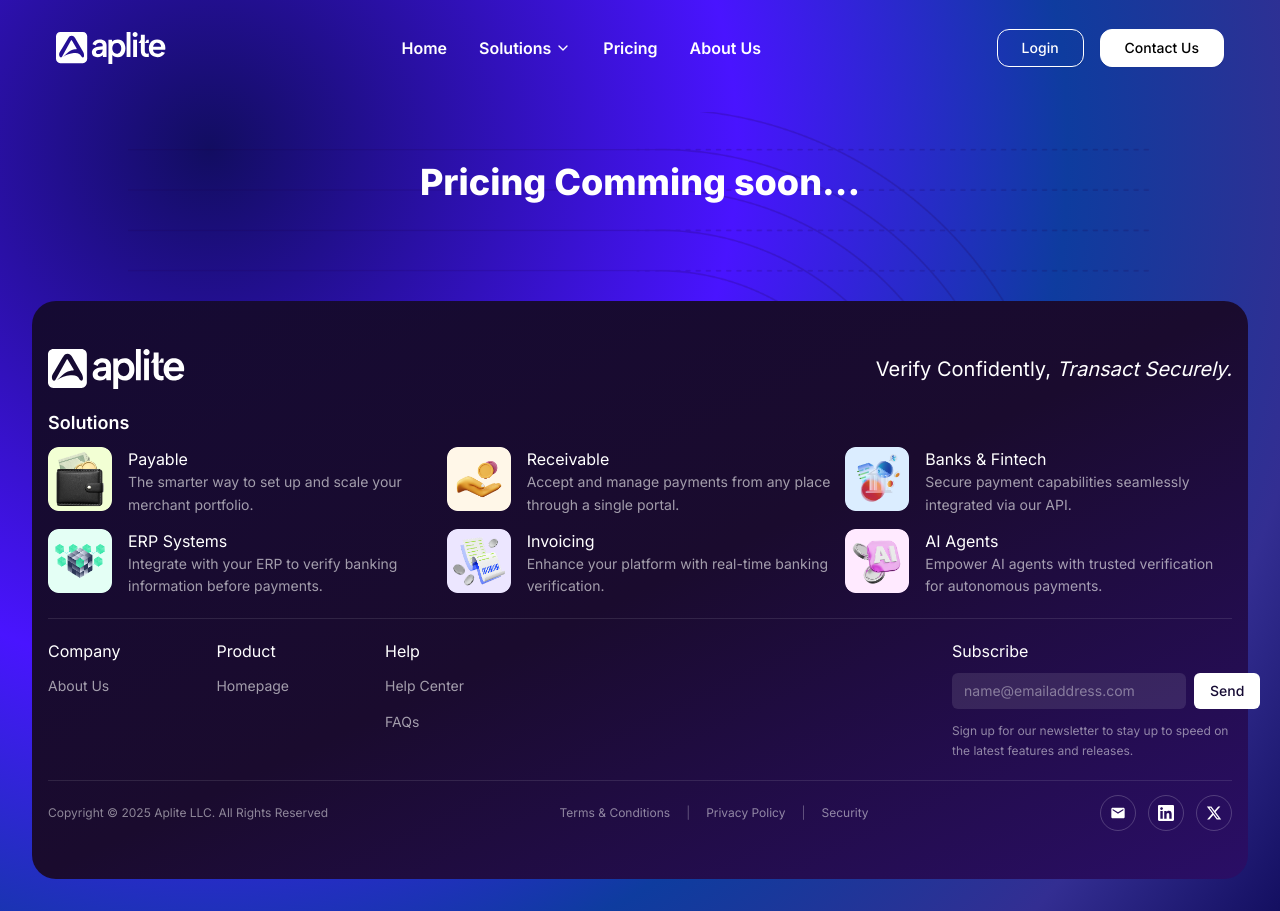
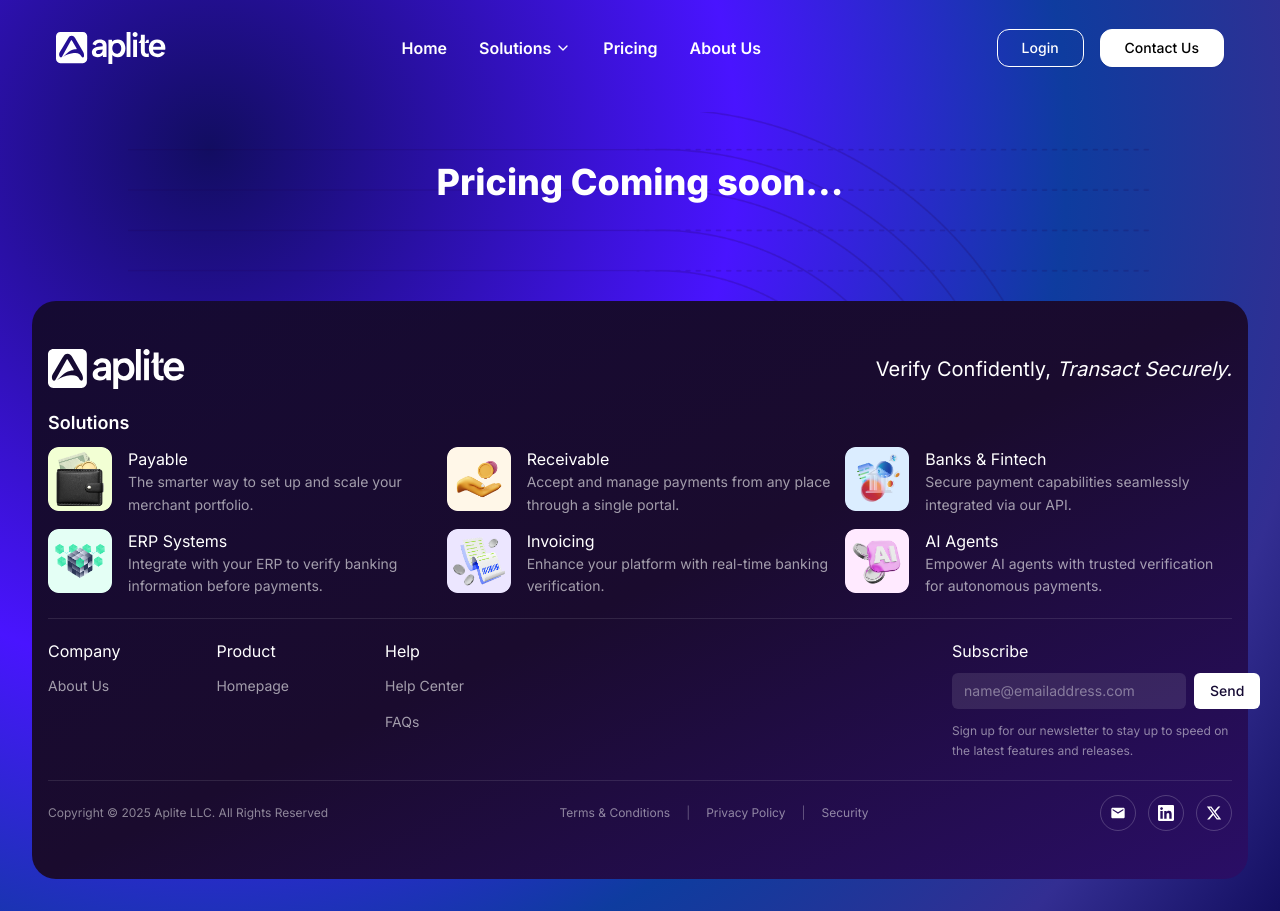
Before and after one commit to kartikbtspl/aplite-website, a Next.js app: page /pricing in a window 1280 px wide. Built offline with nearby package versions, Linux system fonts and the light colour scheme.

Commit message:
added the last changes

```diff
--- a/app/pricing/page.tsx
+++ b/app/pricing/page.tsx
@@ -5,7 +5,7 @@
     <>
       <div className="space-y-6">
         <h1 className="flex flex-wrap items-center justify-center text-4xl font-extrabold text-white gap-2 md:gap-3 leading-tight text-center">
-          Pricing Comming soon...
+          Pricing Coming soon...
         </h1>
       </div>
     </>
```
